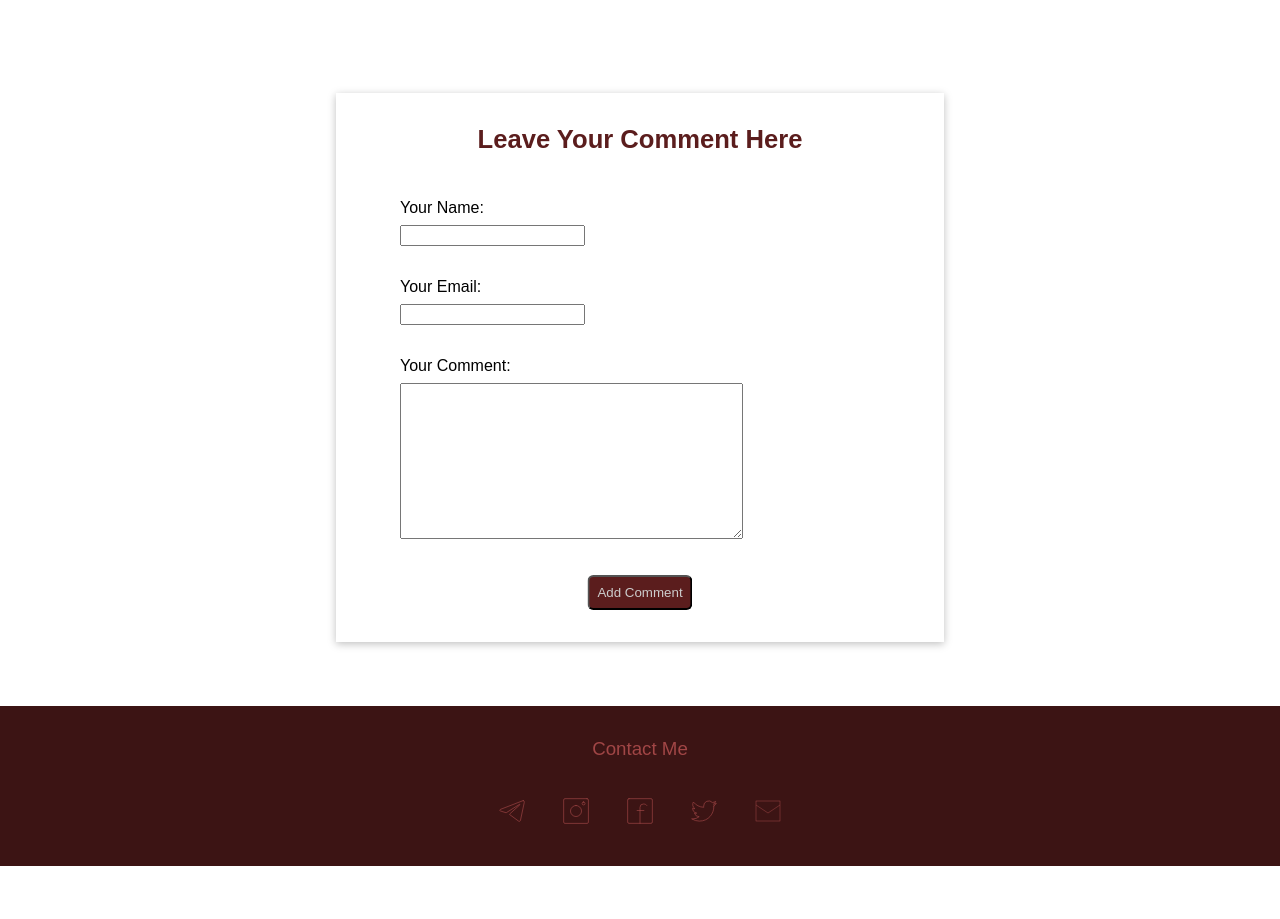
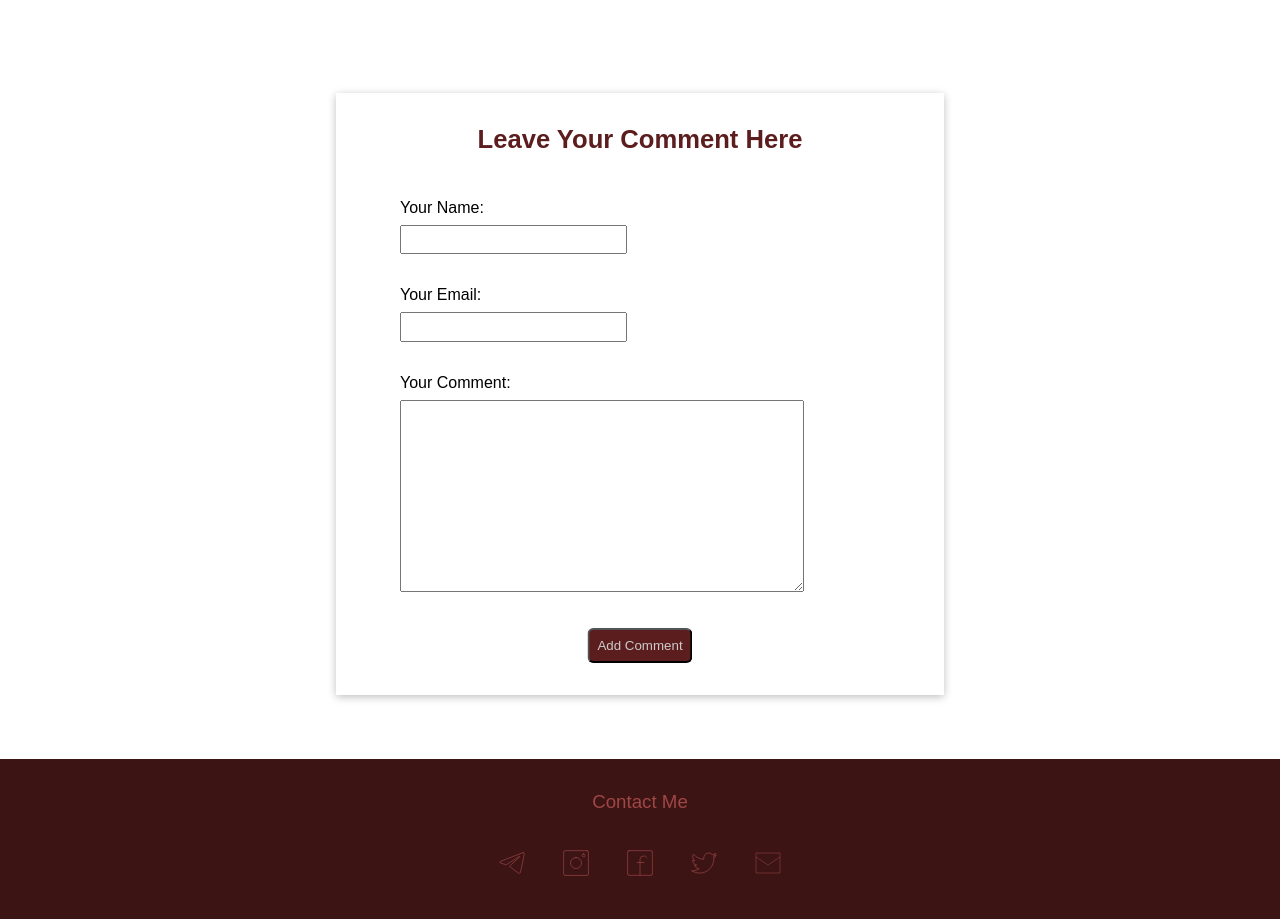
Before and after one commit to Samuel-Tefera/my-site, a Django app: template blog/templates/blog/post-detail.html in a window 1280 px wide. Shown: the part 1142-2061 px from the top of the page. Before the commit the page ends 2008 px from the top, so only its background shows below. Run offline with Django 5.2, Linux system fonts and the light colour scheme; the template is opened without the code that fills it: values that come from a table or form of the project are taken from there, others are empty.

Commit message:
add some style on comments input

```diff
--- a/blog/static/blog/css/post-detail.css
+++ b/blog/static/blog/css/post-detail.css
@@ -99,9 +99,23 @@
 
 .form-field{
     margin-bottom: 2rem;
+    font-family: inherit;
 }
 
 .form-field label{
     display: block;
     margin-bottom: 0.5rem;
 }
+
+.form-field input{
+    padding: 0.3rem 0.5rem;
+    height: 1rem;
+    font-size: 1rem;
+    font-family: sans-serif;
+}
+
+.form-field textarea{
+    padding: 0.3rem 0.5rem;
+    font-size: 1rem;
+    font-family: sans-serif;
+}
```
